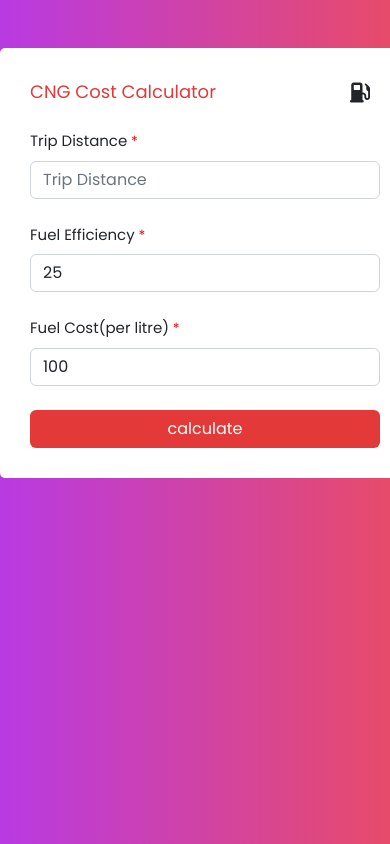
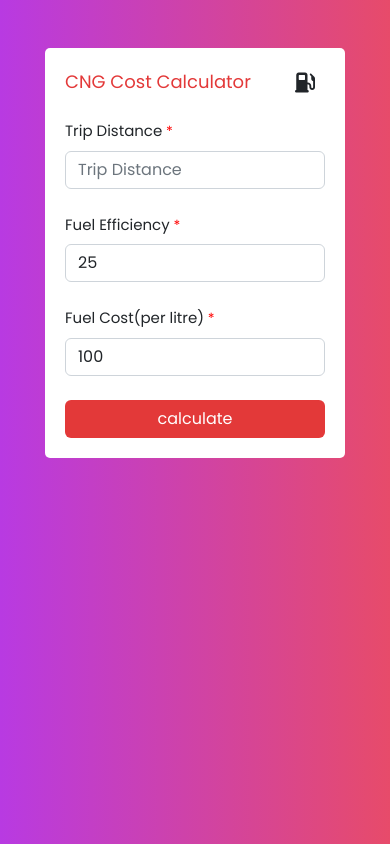
Before and after one commit to HarishmaRS/Fuel-cost-Calculator, a plain HTML site: page index.html in a window 390 px wide. Drawn offline with nearby package versions, Linux system fonts and the light colour scheme.

Commit message:
added responsiveness

```diff
--- a/assets/css/style.css
+++ b/assets/css/style.css
@@ -42,3 +42,12 @@ body{
 .calc-btn:hover{
     background-color: #f44e7d;
 }
+
+@media screen and (max-width: 426px){
+    .input-box,.calc-btn{
+        width: 260px;
+    }
+    .calculator{
+    padding: 20px;
+    }
+}
```
